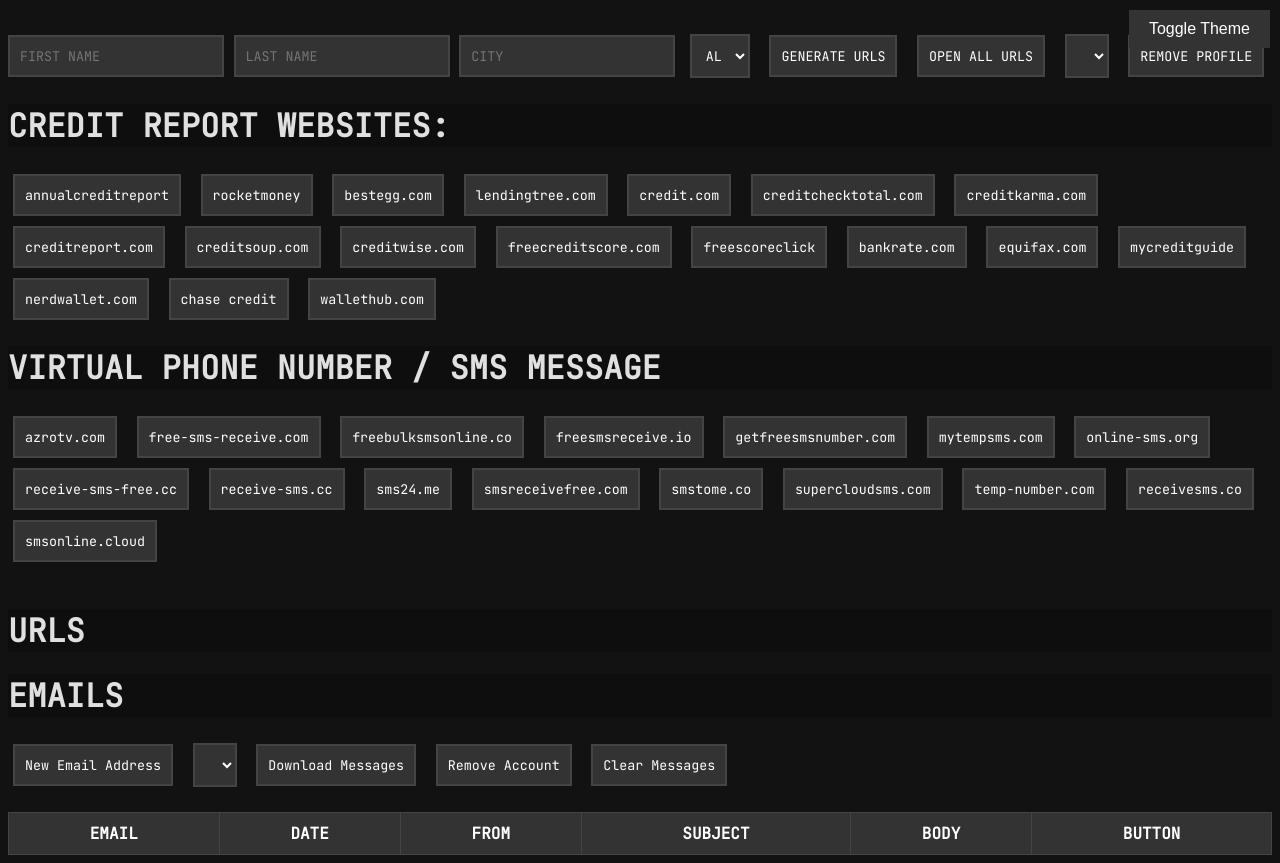
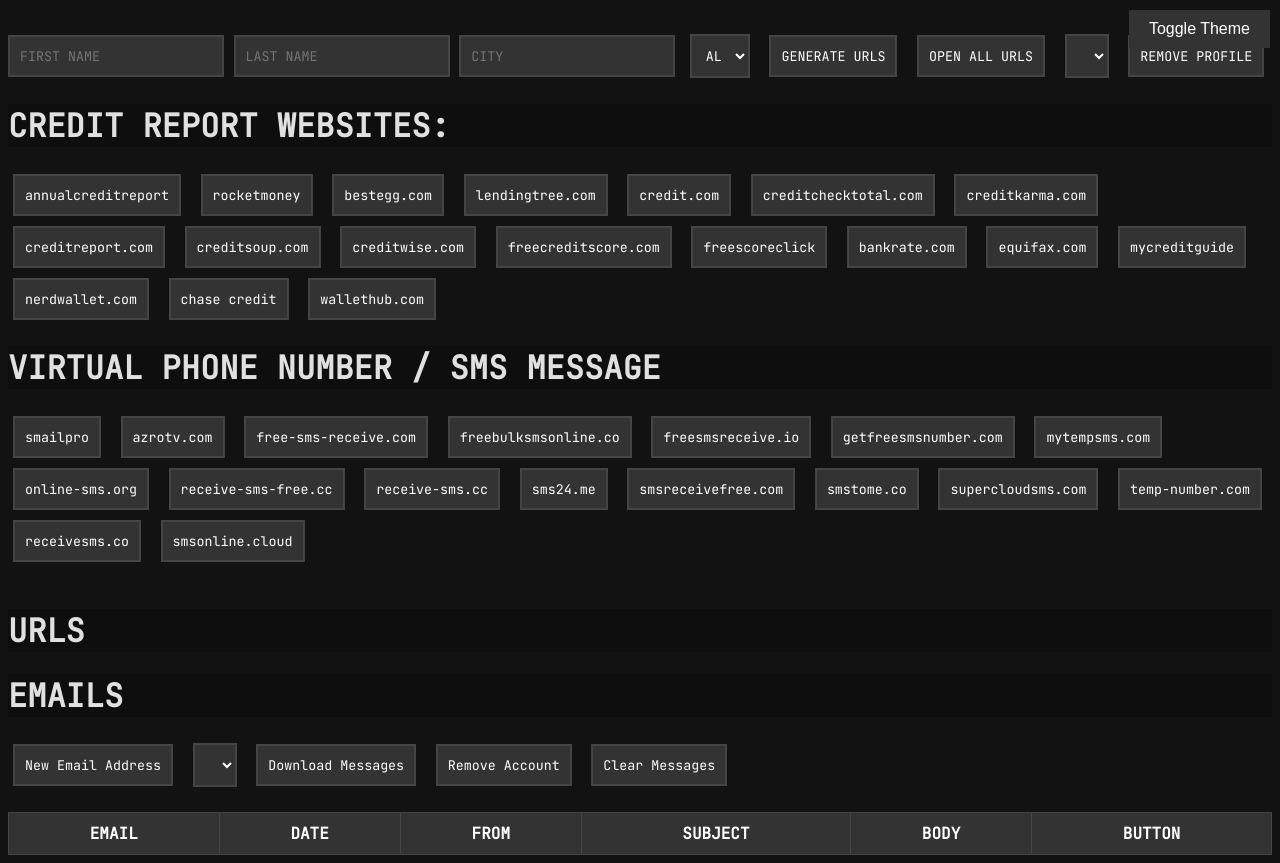
Before and after one commit to dvnt-github/dvnt-github.github.io, a plain HTML site: page index.html in a window 1280 px wide. Drawn offline with Linux system fonts and the light colour scheme.

Commit message:
Update index.html

```diff
--- a/index.html
+++ b/index.html
@@ -439,6 +439,7 @@
     </div>
   <div style="background-color:#0e0e0e; margin-top: 20px; margin-bottom: 20px; font-weight: bold;">  <h1>VIRTUAL PHONE NUMBER / SMS MESSAGE</h1> </div>
     <div class="container">
+<button class="btn" onclick="openNewTab('https://smailpro.com/advanced')">smailpro</button>
 <button class="btn" onclick="openNewTab('https://azrotv.com/extras/sms-verification/phones.php?id=322&c=us')">azrotv.com</button>
 <button class="btn" onclick="openNewTab('https://free-sms-receive.com/country/usa/1.html')">free-sms-receive.com</button>
 <button class="btn" onclick="openNewTab('https://freebulksmsonline.com/receive-sms-online/usa/')">freebulksmsonline.co</button>
```
